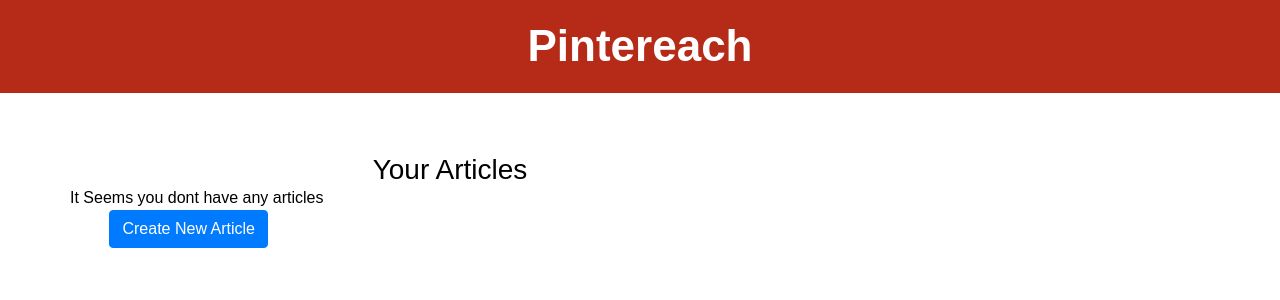
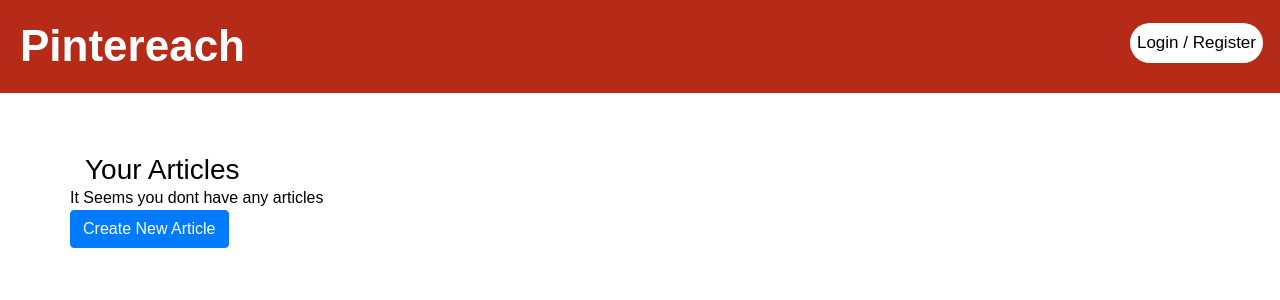
Before and after one commit to Lambda-Build-Week-Pintereach/frontend, a React (Create React App) app in the folder pintereach/: page / in a window 1280 px wide. Shown: the top 300 px of the page. Built offline with nearby package versions, Linux system fonts and the light colour scheme.

Commit message:
added login/register button to nav and created routes

```diff
--- a/pintereach/src/App.css
+++ b/pintereach/src/App.css
@@ -177,13 +177,26 @@ button.active{
     width: 95%;
   }
 
-  .text-center > h5{
+  .text-center {
+    display: flex;
+    flex-direction: row;
+    justify-content: space-between;
+    background-color: #b62b18;
+  }
+  .text-center > h5 {
     padding-top: 20px;
     padding-bottom: 20px;
+    padding-left: 20px;
     font-weight: 600;
     font-size: 2.75rem;
-    background-color: #b62b18;
     color: white;
+  }
+  .loginBtn {
+    background-color: white;
+    border-radius: 40px;
+    padding: 7px;
+    margin-top: 23px;
+    font-size: 17px;
   }
 
 
@@ -222,11 +235,3 @@ button.active{
   /* DETAIL ARTICLE  */
   /* EDIT ARTICLE */
   /* LIST ARTICLE */
-  .row{
-    display: flex;
-    flex-direction: row;
-    text-align: center;
-  }
-  .noList{
-
-  }
--- a/pintereach/src/App.js
+++ b/pintereach/src/App.js
@@ -1,18 +1,22 @@
 import React from 'react';
-import { Route, Switch } from 'react-router-dom';
+import { Route, Switch, Link } from 'react-router-dom';
 import './App.css';
 import {Listarticle} from './components/ListArticle';
 import {Createarticle} from './components/CreateArticle';
 import {Editarticle} from './components/EditArticle';
 import {Detailarticle} from './components/DetailArticle';
-// import FormHome from "./components/FormHome";
+import FormHome from "./components/FormHome";
 import { GlobalProvider } from './components/reducers/GlobalContext';
 function App() {
   return (
     <GlobalProvider>
-       <header className="text-center"><h5>Pintereach</h5></header>
+      <header className="text-center">
+        <h5>Pintereach</h5>
+        <Link to="login"><button className="loginBtn">Login / Register</button></Link>
+      </header>
        <Switch>
-         {/* <Route path="" component={FormHome}/> */}
+        <Route path="/login" component={FormHome}/>
+        <Route path="/register" component={FormHome} exact/>
         <Route path="/" component={Listarticle} exact/>
         <Route path="/create" component={Createarticle} exact/>
         <Route path="/edit/:id" component={Editarticle} exact/>
```
